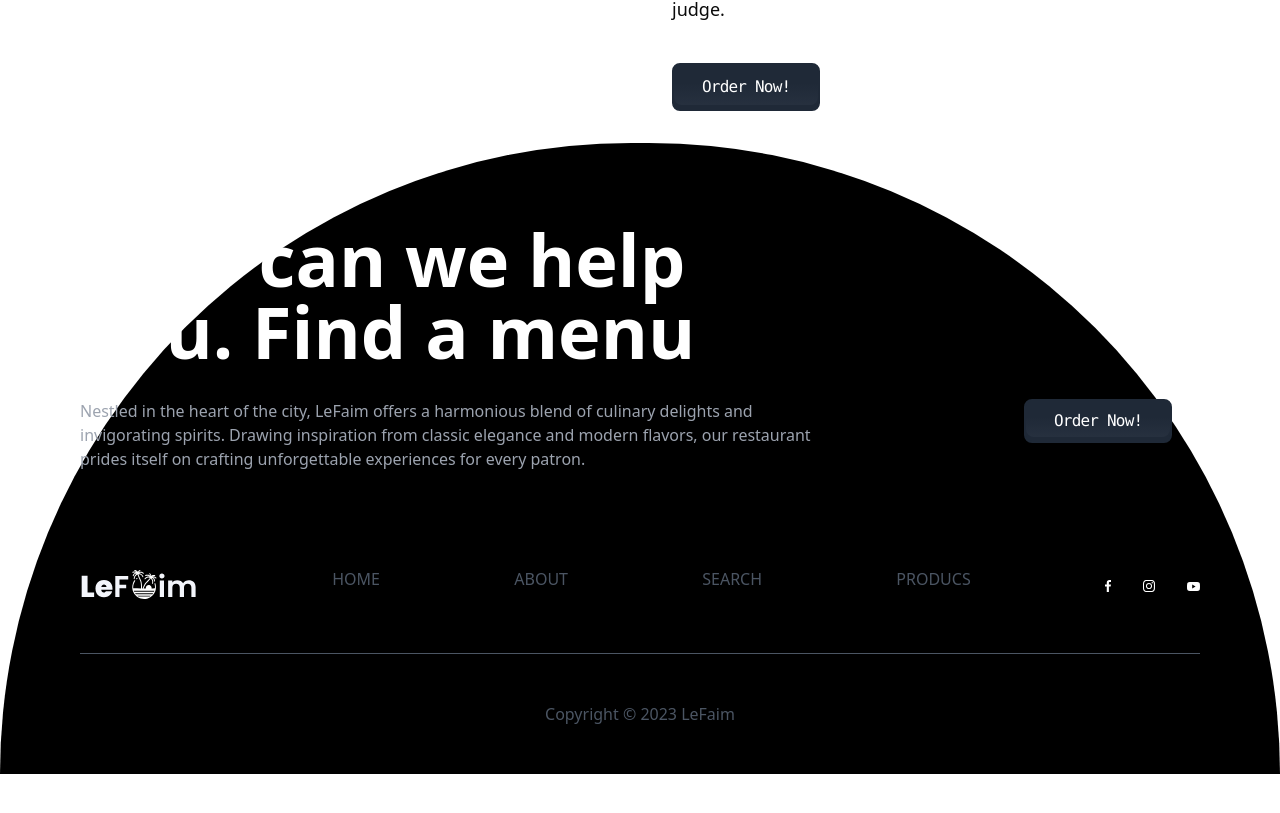
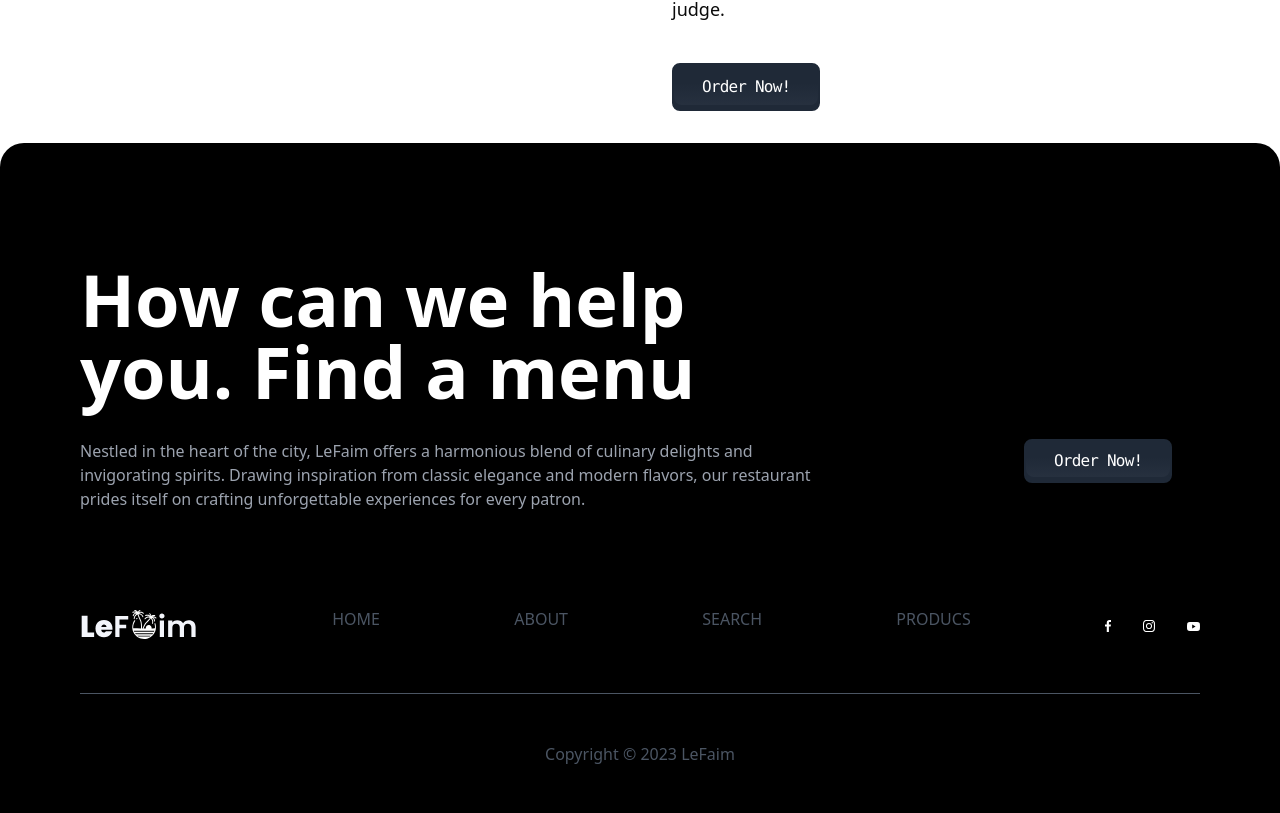
Before and after one commit to lucasjolibois54/sundown-boulevard, a Next.js app: page / in a window 1280 px wide. Shown: the part 2114-2927 px from the top of the page. Before the commit the page ends 2888 px from the top, so only its background shows below. Built offline with nearby package versions, Linux system fonts and the light colour scheme.

Commit message:
Update Footer.js

```diff
--- a/app/components/main/Footer.js
+++ b/app/components/main/Footer.js
@@ -9,7 +9,7 @@ export default function Footer() {
   const { setCursorText, setCursorVariant } = useCursor();
   return (
     <>
-<div className="w-full py-10flex items-center justify-center bg-black sm:rounded-t-full">
+<div className="w-full py-10 flex items-center justify-center bg-black sm:rounded-t-3xl mt-20  md:mt-0 2xl:rounded-t-full">
   <div className='max-w-6xl mx-auto '>
         <div className=" w-full px-4 text-white flex flex-col">
             <div className="w-full text-7xl font-bold">
```
